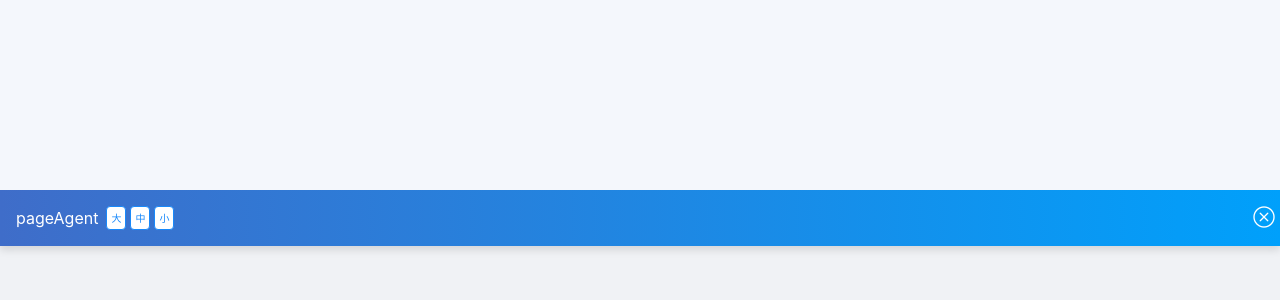
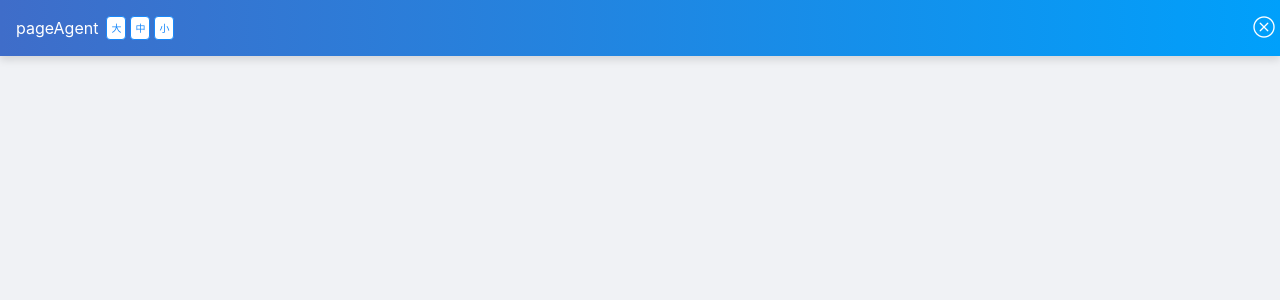
Before and after one commit to wuzhiping/hello, a Vue app in the folder subApplication/: page / in a window 1280 px wide. Shown: the top 300 px of the page. Built offline with nearby package versions, Linux system fonts and the light colour scheme.

Commit message:
设置高度为100%

```diff
--- a/subApplication/build.config.json
+++ b/subApplication/build.config.json
@@ -1,5 +1,5 @@
 {
-  "entryFileNames": "agent.js",
+  "entryFileNames": "agent",
   "manualChunks": {
 
   }
--- a/subApplication/index.html
+++ b/subApplication/index.html
@@ -11,20 +11,18 @@
       padding: 0;
       box-sizing: border-box;
     }
-
+    html {
+      height: 100%;
+    }
     body {
       background: #f4f7fc;
-      min-height: 100vh;
+      height: 100%;
       display: flex;
       align-items: center;
       justify-content: center;
     }
-    .agent-ui-root {
-      width: 100%;
-    }
   </style>
   <body>
-    <div class="script-rendered-content"></div>
     <script type="module" src="/src/main.js"></script>
   </body>
 </html>
--- a/subApplication/src/components/pageAgent.vue
+++ b/subApplication/src/components/pageAgent.vue
@@ -114,7 +114,6 @@ export default {
   height: 100%;
   width: 100%;
   max-height: 100%;
-  min-height: 420px;
   overflow: hidden;
   background-color: #f0f2f5;
   z-index: 100000;
```
